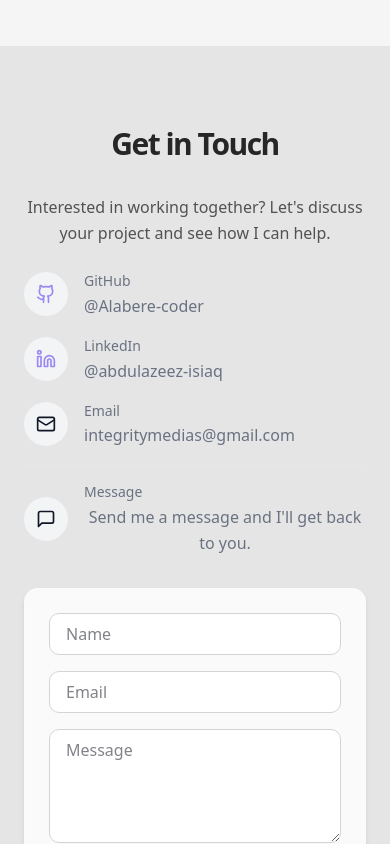
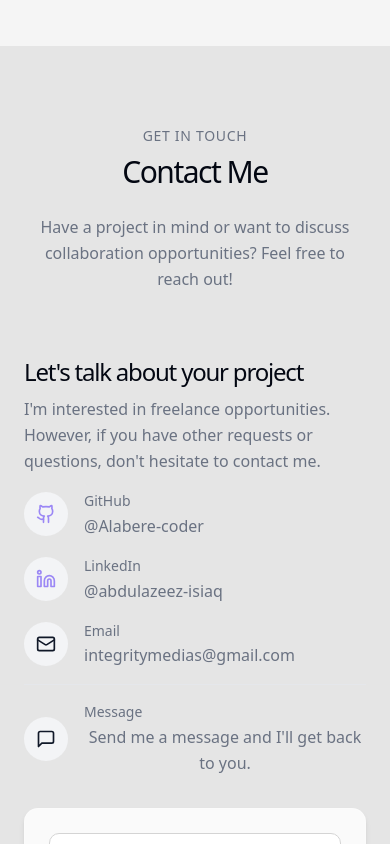
Before and after one commit to Alabere-coder/integritymedia, a Next.js app: page / in a window 390 px wide. Shown: the part 5600-6444 px from the top of the page. Built offline with nearby package versions, Linux system fonts and the light colour scheme.

Commit message:
adding responsiveness

```diff
--- a/components/contact.tsx
+++ b/components/contact.tsx
@@ -4,12 +4,11 @@ import { motion } from "framer-motion";
 import { Github, Linkedin, Mail, MessageSquare } from "lucide-react";
 import { Separator } from "./ui/separator";
 import Link from "next/link";
-import { Input } from "./ui/input";
 
 const Contact = () => {
   return (
     <section className="py-20 w-full bg-neutral-200" id="contact">
-      <div className="max-w-5xl mx-auto px-6">
+      <div className="max-w-6xl mx-auto px-6">
         <motion.div
           className="text-center mb-16"
           initial={{ opacity: 0, y: 20 }}
@@ -17,15 +16,39 @@ const Contact = () => {
           viewport={{ once: true, margin: "-100px" }}
           transition={{ duration: 0.8 }}
         >
-          <h2 className="font-display text-3xl md:text-4xl font-bold mb-8 text-neutral-800">
+          {/* <h2 className="font-display text-3xl md:text-4xl font-bold mb-8 text-neutral-800">
             Get in Touch
-          </h2>
+          </h2> */}
+          <motion.div
+            className="text-center mb-16"
+            initial={{ opacity: 0, y: 20 }}
+            whileInView={{ opacity: 1, y: 0 }}
+            viewport={{ once: true, margin: "-100px" }}
+            transition={{ duration: 0.8 }}
+          >
+            <span className="block text-sm uppercase tracking-wider text-muted-foreground mb-2">
+              Get in Touch
+            </span>
+            <h2 className="text-3xl md:text-4xl font-light mb-6">Contact Me</h2>
+            <p className="text-muted-foreground max-w-3xl mx-auto">
+              Have a project in mind or want to discuss collaboration
+              opportunities? Feel free to reach out!
+            </p>
+          </motion.div>
           <div className="flex flex-col md:flex-row gap-8 items-start">
             <div className="flex-1">
-              <p className="text-neutral-600 mb-6">
+              {/* <p className="text-neutral-600 mb-6">
                 Interested in working together? Let's discuss your project and
                 see how I can help.
+              </p> */}
+              <h3 className="text-2xl font-light mb-2 text-start">
+                Let's talk about your project
+              </h3>
+              <p className="text-muted-foreground mb-4 text-start">
+                I'm interested in freelance opportunities. However, if you have
+                other requests or questions, don't hesitate to contact me.
               </p>
+
               <div className="space-y-4">
                 <div className="flex items-center space-x-4">
                   <Link
@@ -76,7 +99,7 @@ const Contact = () => {
               </div>
             </div>
 
-            <form className="flex-1 glass-card p-6 rounded-xl w-full space-y-4">
+            <form className="flex-1 glass-card p-6 rounded-xl w-full space-y-6">
               <input
                 type="text"
                 placeholder="Name"
```
